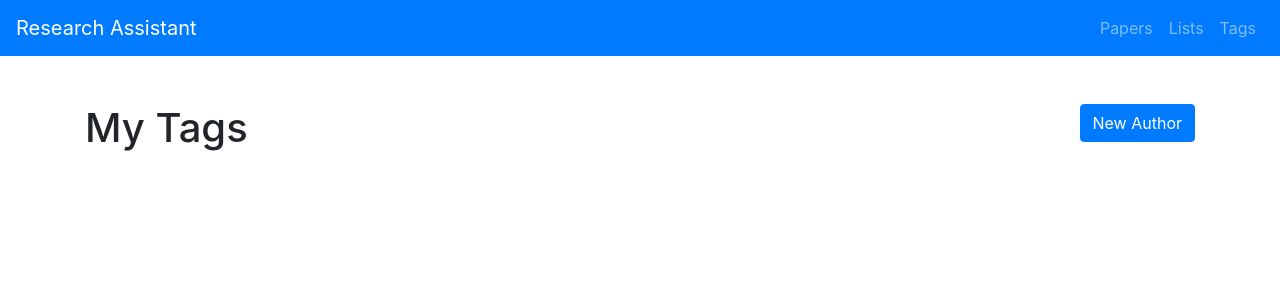
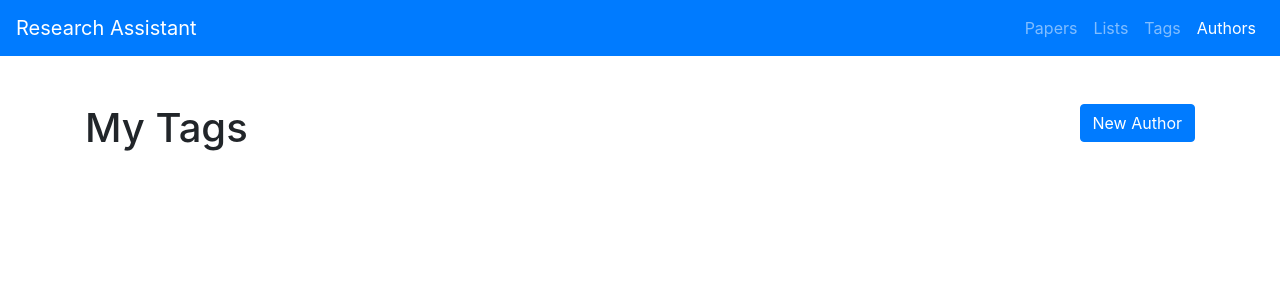
Before and after one commit to scivarolo/research-assistant, a Django app: page /authors/ in a window 1280 px wide. Shown: the top 300 px of the page. Run offline with Django 3.2, Linux system fonts and the light colour scheme; the visitor is signed in with stand-in values (Sample User, id 1); data that the repository does not hold is empty; some libraries are stand-ins or nearby versions.

Commit message:
Add authors to nav

```diff
--- a/research_assistant/templates/index.html
+++ b/research_assistant/templates/index.html
@@ -43,6 +43,7 @@
             <li class="nav-item {% if 'papers' in request.path %}active{% endif %}"><a href="{% url 'research_assistant:all_papers' %}" class="nav-link">Papers</a></li>
             <li class="nav-item {% if 'lists' in request.path %}active{% endif %}"><a href="{% url 'research_assistant:all_lists' %}" class="nav-link">Lists</a></li>
             <li class="nav-item {% if 'tags' in request.path %}active{% endif %}"><a href="{% url 'research_assistant:all_tags' %}" class="nav-link">Tags</a></li>
+            <li class="nav-item {% if 'authors' in request.path %}active{% endif %}"><a href="{% url 'research_assistant:all_authors' %}" class="nav-link">Authors</a></li>
           </ul>
         </div>
       </nav>
```
